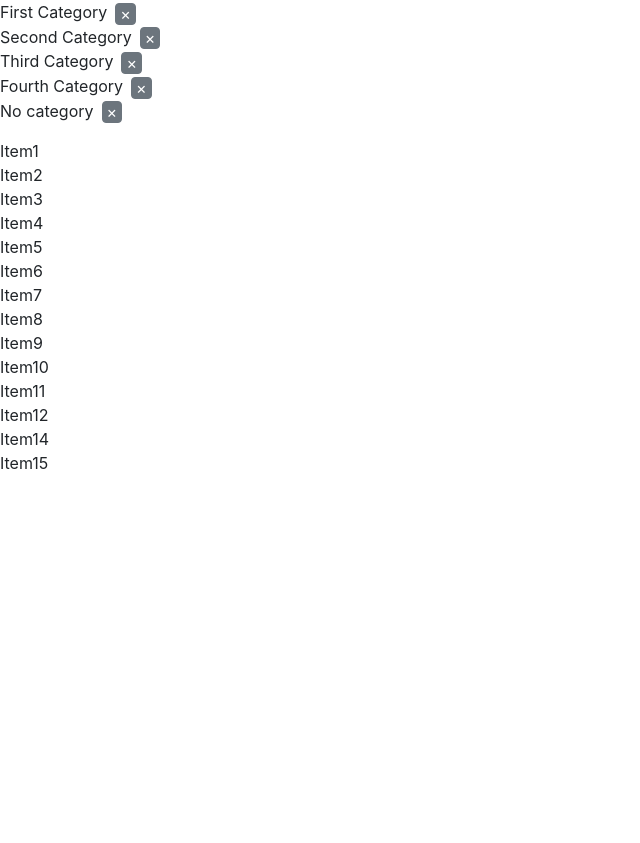
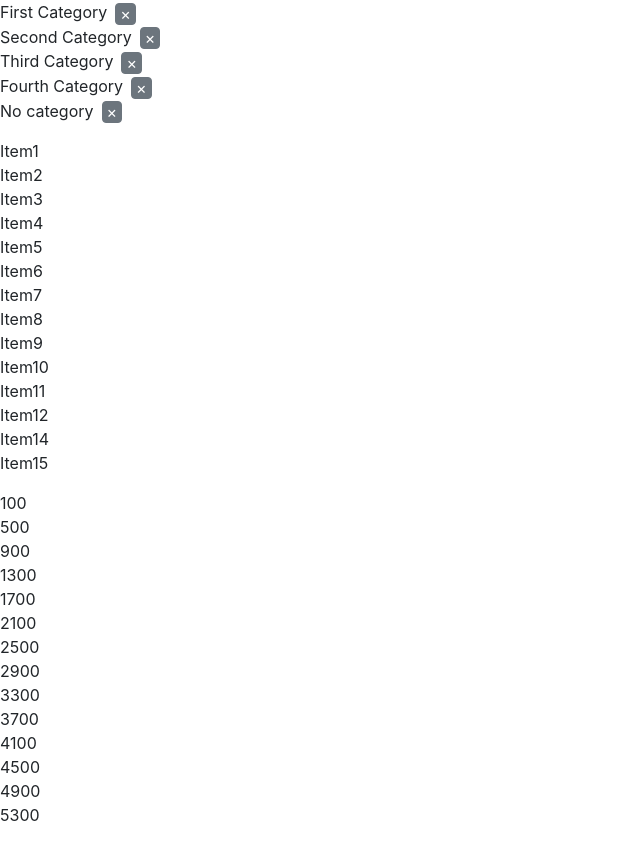
Before and after one commit to enitefall88/Test_Assignment, a React (Create React App) app: page / in a window 1280 px wide. Shown: the whole page, without its empty margins (0-640 px from the left). Before the commit the page ends 800 px from the top, so only its background shows below. Built offline with nearby package versions, Linux system fonts and the light colour scheme.

Commit message:
Purchase price is added

```diff
--- a/src/App.js
+++ b/src/App.js
@@ -63,7 +63,7 @@ function App() {
         removeCategory={removeCategory}
       ></Categories>
       <Items listOfItems={populatedListOfItems}></Items>
-      <PurchasePrice/>
+      <PurchasePrice listOfItems={populatedListOfItems}/>
     </div>
   );
 }
--- a/src/Categories.js
+++ b/src/Categories.js
@@ -35,4 +35,4 @@ function CategoryItem({ category, removeCategory }) {
   );
 }
 
-export default Categories;
+export default Categories
--- a/src/Items.js
+++ b/src/Items.js
@@ -21,4 +21,4 @@ function Item({ item }) {
   );
 }
 
-export default Items;
+export default Items
--- a/src/PurchasePrice.js
+++ b/src/PurchasePrice.js
@@ -1,9 +1,15 @@
-import React from "react"
+import React from "react";
 
-function PurchasePrice() {
-return <div>
-
-</div>
+function PurchasePrice({ listOfItems }) {
+  return (
+    <div>
+      <ul style={{ listStyleType: "none", paddingLeft: 0 }}>
+        {listOfItems.map((price) => (
+          <li key={price.id}>{price.purchasePrice}</li>
+        ))}
+      </ul>
+    </div>
+  );
 }
 
-export default PurchasePrice
+export default PurchasePrice;
```
